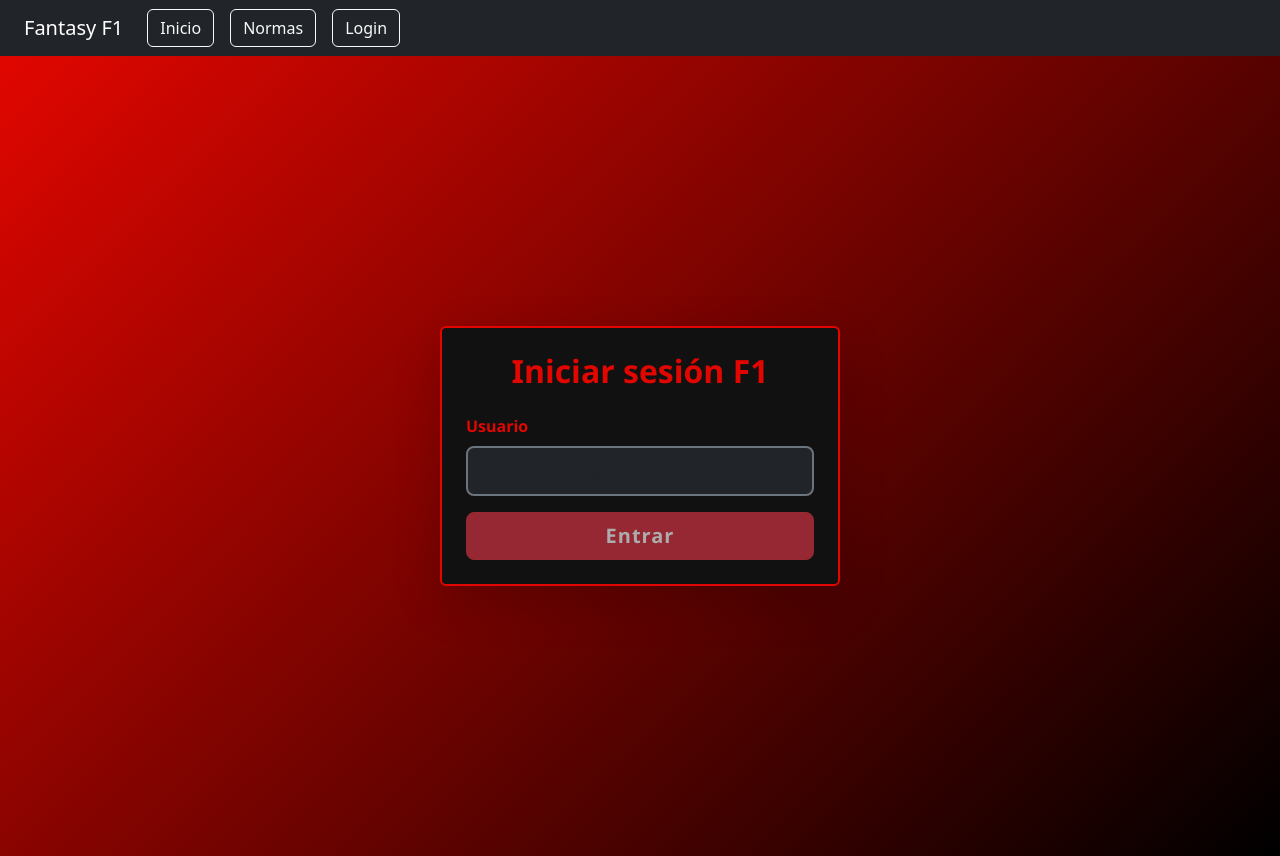
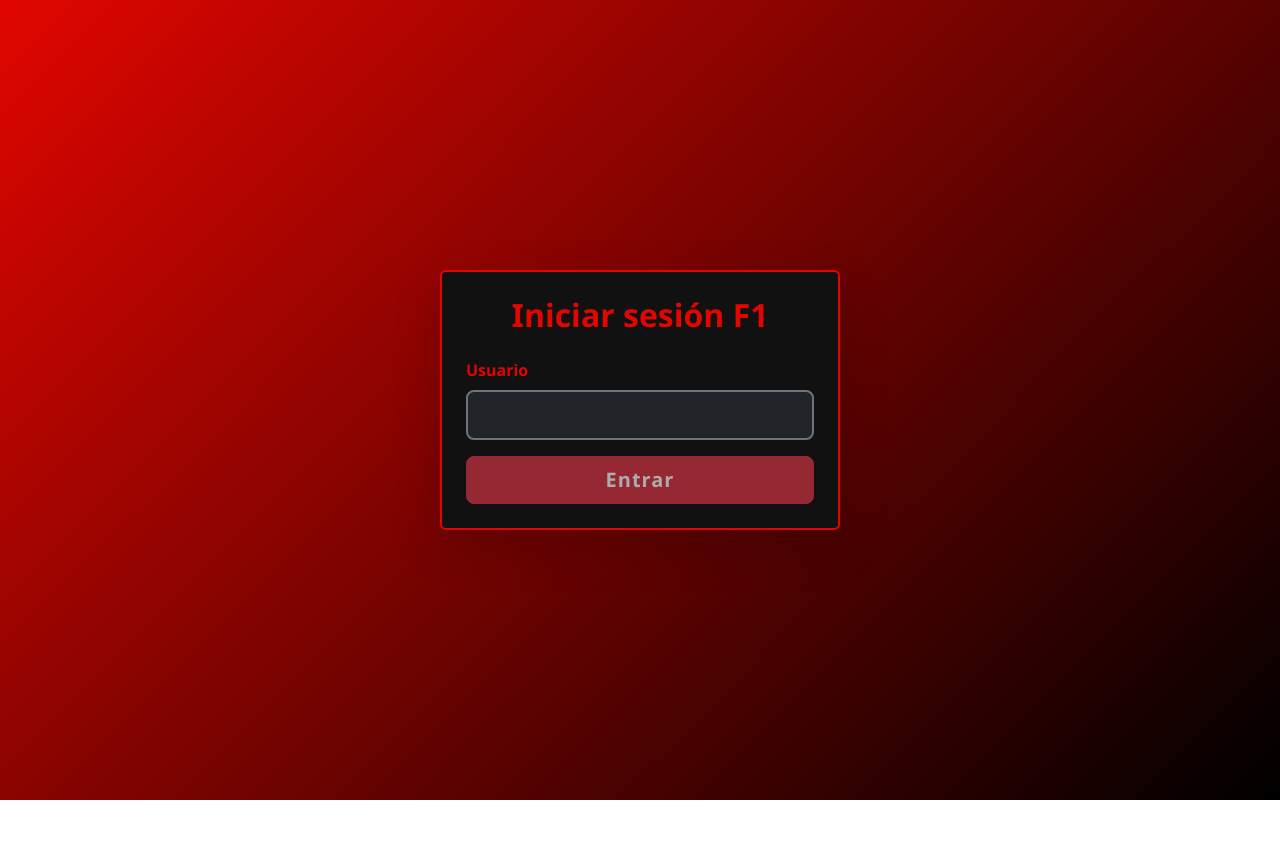
Before and after one commit to AlejandroRuiz0406/F1-Fantasy, a Vue app: page / in a window 1280 px wide. After the commit the page ends 800 px from the top, so only its background shows below. Built offline with nearby package versions, Linux system fonts and the light colour scheme.

Commit message:
Primer commit 16

```diff
--- a/src/App.vue
+++ b/src/App.vue
@@ -1,25 +1,32 @@
 <template>
   <div>
-    <nav class="navbar navbar-expand-lg navbar-dark bg-dark px-4">
-      <a class="navbar-brand" href="#" @click="currentView = 'inicio'">Fantasy F1</a>
-      <div class="ml-auto">
-        <button class="btn btn-outline-light mx-2" @click="currentView = 'inicio'">Inicio</button>
-        <button class="btn btn-outline-light mx-2" @click="currentView = 'normas'">Normas</button>
-        <button class="btn btn-outline-light mx-2" @click="currentView = 'login'">Login</button>
-      </div>
-    </nav>
-
-    <Login v-if="currentView === 'login'" @login-success="currentView = 'inicio'" />
-    <Inicio v-else-if="currentView === 'inicio'" />
-    <NormasFantasyF1 v-else-if="currentView === 'normas'" />
+    <Login v-if="!user" />
+    <div v-else class="p-6">
+      <h1 class="text-4xl font-bold mb-6">Bienvenido, {{ user }} a la Web de F1 🏎️</h1>
+      <button
+        @click="logout"
+        class="mb-4 px-4 py-2 bg-gray-700 text-white rounded hover:bg-gray-800"
+      >
+        Cerrar sesión
+      </button>
+      <!-- Aquí va el contenido principal de la web -->
+      <p>¡Aquí irán las noticias, estadísticas y más!</p>
+    </div>
   </div>
 </template>
 
 <script setup>
-import { ref } from 'vue'
+import { ref, onMounted } from 'vue'
 import Login from './components/Login.vue'
-import NormasFantasyF1 from './components/NormasFantasyF1.vue'
-import Inicio from './components/Inicio.vue'
 
-const currentView = ref('login')
+const user = ref(null)
+
+onMounted(() => {
+  user.value = localStorage.getItem('user')
+})
+
+const logout = () => {
+  localStorage.removeItem('user')
+  user.value = null
+}
 </script>
--- a/src/components/Login.vue
+++ b/src/components/Login.vue
@@ -95,7 +95,6 @@
 let stream = null
 const photos = ref([])
 const showGallery = ref(false)
-const emit = defineEmits(['login-success'])
 
 function startLogin() {
   error.value = ''
@@ -119,8 +118,6 @@
   } else {
     error.value = 'Usuario no reconocido.'
   }
-
-  emit('login-success')
 }
 
 function startVideo() {
```
